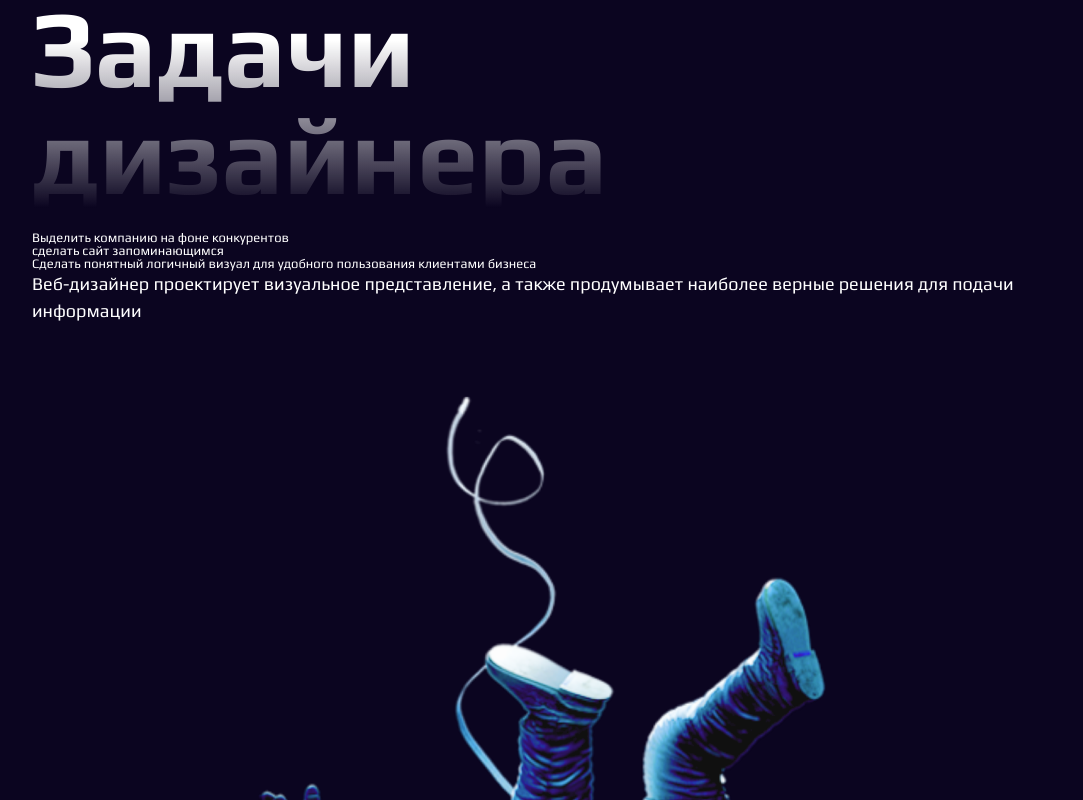
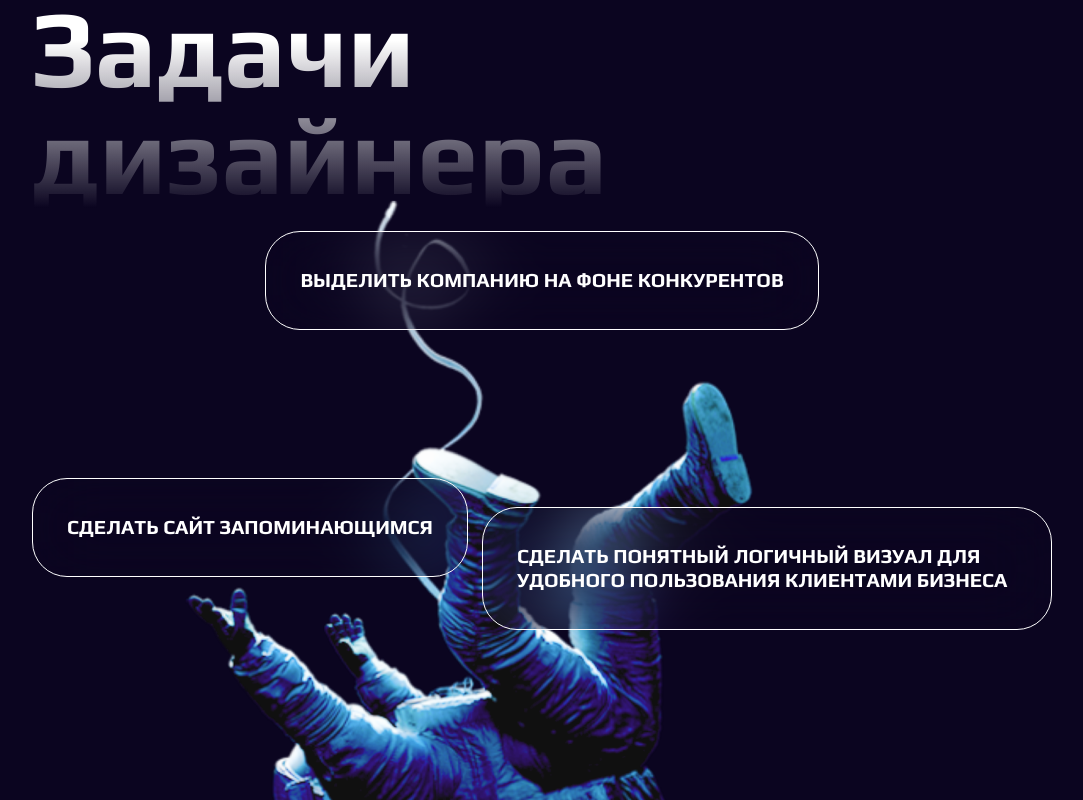
Before and after one commit to JulieBenchuk/web-studio, a Next.js app: page /design in a window 1280 px wide. Shown: the part 680-1480 px from the top of the page, without its empty margins (98-1181 px from the left). Built offline with nearby package versions, Linux system fonts and the light colour scheme.

Commit message:
feat: added style to tasks in DesignerTasks

```diff
--- a/src/components/04_Desing/DesignerTasks.tsx
+++ b/src/components/04_Desing/DesignerTasks.tsx
@@ -11,6 +11,7 @@ const DesignerTasks = () => {
             <div className={style.content}>
                 <SmallTitle className={style.title}>Задачи дизайнера</SmallTitle>
                 <div className={style.tasks}>
+                    <img src={spaceman.src} alt="design" className={style.spaceman}/>
                     <div className={style.topTask}>Выделить компанию на фоне конкурентов</div>
                     <div className={style.leftTask}>сделать сайт запоминающимся</div>
                     <div className={style.rightTask}>Сделать понятный логичный визуал для удобного пользования клиентами
@@ -20,12 +21,11 @@ const DesignerTasks = () => {
                         продумывает наиболее верные решения для подачи информации
                     </div>
                 </div>
-                <div className={style.visual}></div>
+                <div className={style.visual}>Контент+визуал</div>
             </div>
-            <div className={style.background}>
-                <img src={spaceman.src} alt="design" className={style.spaceman}/>
+            {/*<div className={style.background}>
                 <img src={waves.src} alt="design" className={style.waves}/>
-            </div>
+            </div>*/}
 
         </Wrapper>
     );
--- a/src/styles/components/designerTasks.module.scss
+++ b/src/styles/components/designerTasks.module.scss
@@ -2,10 +2,11 @@
 @import "../variables";
 
 .wrapper {
-  height: 1400px; //need delete!!!!!!!!!!
+
   position: relative;
 
   .content {
+    overflow: hidden;
     padding: 0 130px;
     @media (max-width: 1024px) {
       padding: 0 155px;
@@ -21,20 +22,58 @@
 
     .tasks {
       padding-top: 23px;
+      display: flex;
+      flex-direction: column;
+      position: relative;
+
+      .spaceman {
+        z-index: 0;
+        position: absolute;
+        left: 0;
+        right: 0;
+        top: -80px;
+        max-width: 874px;
+
+
+      }
+
+
+      .topTask, .leftTask, .rightTask {
+        z-index: 1;
+        border: 1px solid $text-color-primary;
+        backdrop-filter: blur(34px);
+        border-radius: 35px;
+        text-transform: uppercase;
+        @include Text-FS-FW-LH(20px, 700, 123.7%);
+        padding: 36px 34px;
+      }
 
       .topTask {
+        align-self: center;
+        max-width: 557px;
+
 
       }
 
       .leftTask {
+        align-self: start;
+        margin-top: 148px;
+        margin-bottom: -70px;
 
       }
 
       .rightTask {
+        align-self: end;
+        max-width: 570px;
 
       }
 
       .tasksDescription {
+        z-index: 1;
+        margin-top: 313px;
+        max-width: 670px;
+        text-align: center;
+        align-self: center;
         @include Text-FS-FW-LH(18px, 400, 150%)
 
       }
@@ -46,11 +85,6 @@
   }
 
   .background {
-    @include Flex-Center();
-
-    .spaceman {
-
-    }
 
     .waves {
       position: absolute;
```
